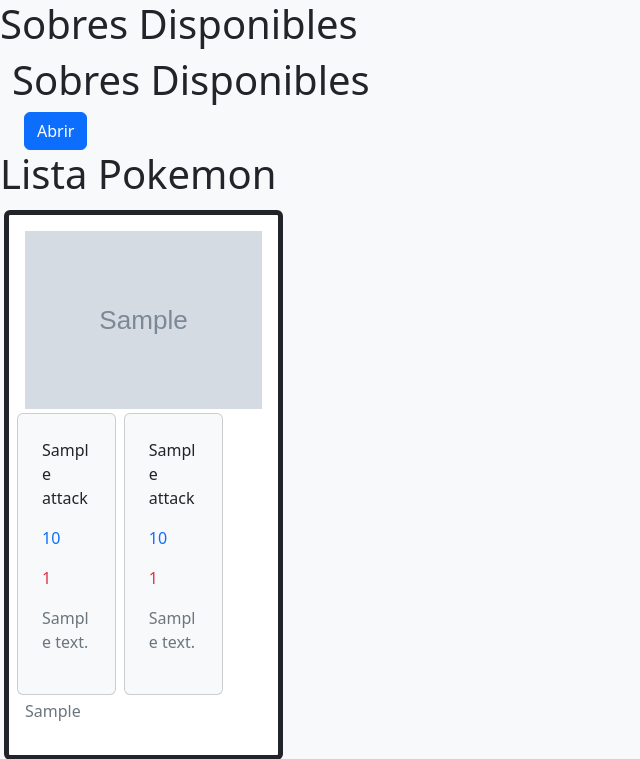
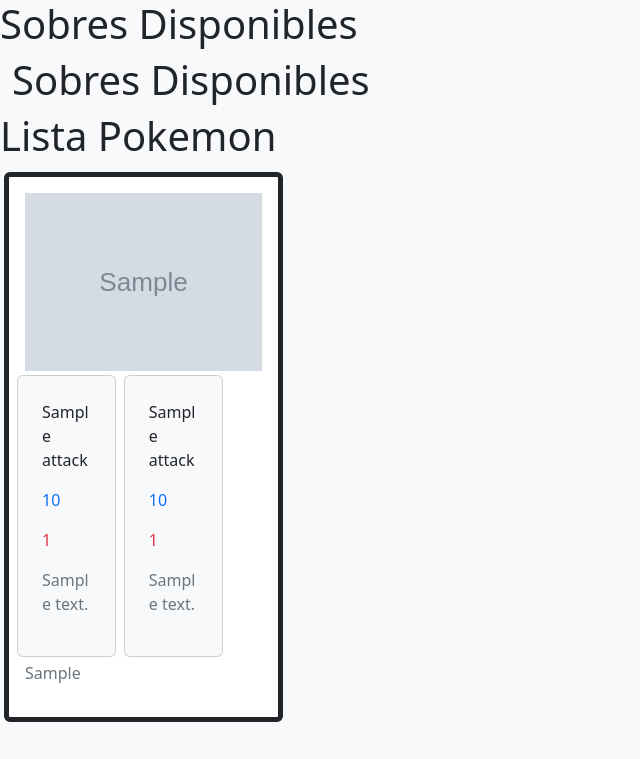
Before and after one commit to Diego9375/test-tcg-game, a Django app: page / in a window 1280 px wide. Shown: the top 759 px of the page, without its empty margins (0-640 px from the left). Run offline with Django 5.2, Linux system fonts and the light colour scheme; tables that the repository leaves empty hold one stand-in row (values such as "Sample post"); grey boxes marked "Sample" are stand-in pictures.

Commit message:
error (#6)

```diff
--- a/djangotutorial/frontend/templates/index.html
+++ b/djangotutorial/frontend/templates/index.html
@@ -17,7 +17,6 @@
             <div>
                 <form method="POST" action="{% url 'open_booster' %}">
                     {% csrf_token %}
-                    <button type="submit" class="btn btn-primary">Abrir</button>
                 </form>
             </div>
             {% endfor %}
```
